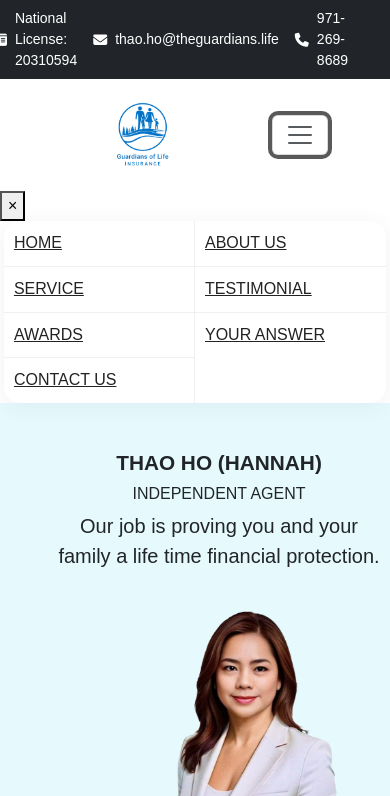
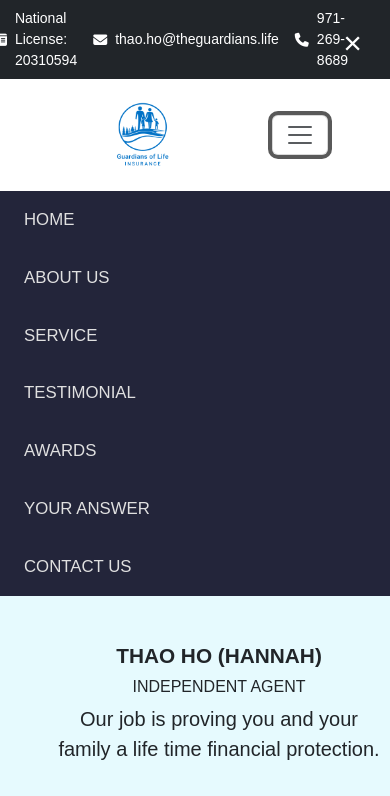
Before and after one commit to long12345mk/Thao-Ho, a plain HTML site: page index.html in a window 390 px wide. Both pictures are taken after a click on the button "Open navigation". Shown: the top 796 px of the page. Drawn offline with nearby package versions, Linux system fonts and the light colour scheme.

Commit message:
Update navbar

```diff
--- a/style.css
+++ b/style.css
@@ -175,6 +175,21 @@ body {
     transition: background 0.2s, color 0.2s;
     display: block !important;
   }
+}
+.lang-switcher {
+  display: inline-flex !important;
+  align-items: center !important;
+  gap: 4px !important;
+  white-space: nowrap !important;
+}
+
+.lang-switcher span,
+.lang-switcher .dropdown-arrow {
+  display: inline-block !important;
+  vertical-align: middle !important;
+  margin: 0 !important;
+  padding: 0 !important;
+  line-height: 1 !important;
 }
 
 
@@ -1314,9 +1329,64 @@ section p {
   color: #1ec3e0;
 }
 
+/* --- OVERRIDE GRID MENU KHI MENU MOBILE MỞ --- */
 @media (max-width: 991px) {
-  .navbar-nav.nav-links,
-  .nav-links {
+  .mobile-navbar-menu .nav-links,
+  .mobile-navbar-menu .navbar-nav.nav-links {
+    display: flex !important;
+    flex-direction: column !important;
+    gap: 0 !important;
+    width: 100% !important;
+    background: #23253a !important;
+    box-shadow: none !important;
+    border-radius: 0 !important;
+    padding: 0 !important;
+    margin: 0 !important;
+  }
+  .mobile-navbar-menu .nav-links li,
+  .mobile-navbar-menu .navbar-nav.nav-links .nav-item {
+    border: none !important;
+    width: 100% !important;
+    margin: 0 !important;
+    padding: 0 !important;
+    display: block !important;
+  }
+ .mobile-navbar-menu .nav-links li a,
+ .mobile-navbar-menu .navbar-nav.nav-links .nav-link {
+    color: #e0e0e0 !important;
+    background: none !important;
+    font-size: 1.05em !important;
+    font-weight: 400 !important;
+    padding: 18px 24px !important;
+    border-radius: 0 !important;
+    text-align: left !important;
+    width: 100% !important;
+    display: block !important;
+    transition: background 0.2s, color 0.2s;
+    text-decoration: none !important; /* Thêm dòng này để bỏ gạch dưới */
+}
+  .mobile-navbar-menu .nav-links li a:hover,
+  .mobile-navbar-menu .navbar-nav.nav-links .nav-link:hover {
+    background: #2e314a !important;
+    color: #fff !important;
+  }
+  .mobile-navbar-menu .close-btn {
+    position: absolute;
+    top: 18px;
+    right: 22px;
+    font-size: 2em;
+    color: #fff;
+    background: none;
+    border: none;
+    cursor: pointer;
+    z-index: 10001;
+  }
+}
+
+/* --- GIỮ LẠI GRID CHO NAVBAR BÌNH THƯỜNG --- */
+@media (max-width: 991px) {
+  body:not(.mobile-navbar-open) .navbar-nav.nav-links,
+  body:not(.mobile-navbar-open) .nav-links {
     display: grid !important;
     grid-template-columns: 1fr 1fr !important;
     align-items: stretch !important;
@@ -1329,8 +1399,8 @@ section p {
     max-width: 420px;
     margin: 0 auto;
   }
-  .navbar-nav.nav-links .nav-item,
-  .nav-links li {
+  body:not(.mobile-navbar-open) .navbar-nav.nav-links .nav-item,
+  body:not(.mobile-navbar-open) .nav-links li {
     border-bottom: 1px solid #f0f0f0;
     border-right: 1px solid #f0f0f0;
     width: 100% !important;
@@ -1339,16 +1409,16 @@ section p {
     display: block !important;
     text-align: left !important;
   }
-  .navbar-nav.nav-links .nav-item:nth-child(2n),
-  .nav-links li:nth-child(2n) {
+  body:not(.mobile-navbar-open) .navbar-nav.nav-links .nav-item:nth-child(2n),
+  body:not(.mobile-navbar-open) .nav-links li:nth-child(2n) {
     border-right: none;
   }
-  .navbar-nav.nav-links .nav-item:nth-last-child(-n+2),
-  .nav-links li:nth-last-child(-n+2) {
+  body:not(.mobile-navbar-open) .navbar-nav.nav-links .nav-item:nth-last-child(-n+2),
+  body:not(.mobile-navbar-open) .nav-links li:nth-last-child(-n+2) {
     border-bottom: none;
   }
-  .navbar-nav.nav-links .nav-link,
-  .nav-links li a {
+  body:not(.mobile-navbar-open) .navbar-nav.nav-links .nav-link,
+  body:not(.mobile-navbar-open) .nav-links li a {
     width: 100% !important;
     text-align: left !important;
     padding: 12px 10px !important;
@@ -1363,36 +1433,3 @@ section p {
     display: block !important;
   }
 }
-
-.navbar-collapse > .lang-switcher,
-.navbar-collapse .lang-switcher,
-.navbar .lang-switcher {
-    display: inline-flex !important;
-    flex-direction: row !important;
-    align-items: center !important;
-    gap: 5px !important;
-    white-space: nowrap !important;
-    line-height: 1 !important;
-}
-
-.navbar-collapse > .lang-switcher span,
-.navbar-collapse .lang-switcher span,
-.navbar .lang-switcher span,
-.navbar-collapse > .lang-switcher .dropdown-arrow,
-.navbar-collapse .lang-switcher .dropdown-arrow,
-.navbar .lang-switcher .dropdown-arrow {
-    display: inline-block !important;
-    vertical-align: middle !important;
-    line-height: 1 !important;
-    font-size: 1em !important;
-    margin: 0 !important;
-    padding: 0 !important;
-}
-
-.navbar-collapse > .lang-switcher .dropdown-arrow,
-.navbar-collapse .lang-switcher .dropdown-arrow,
-.navbar .lang-switcher .dropdown-arrow {
-    margin-left: 2px !important;
-    position: relative !important;
-    top: 0 !important;
-}
```
